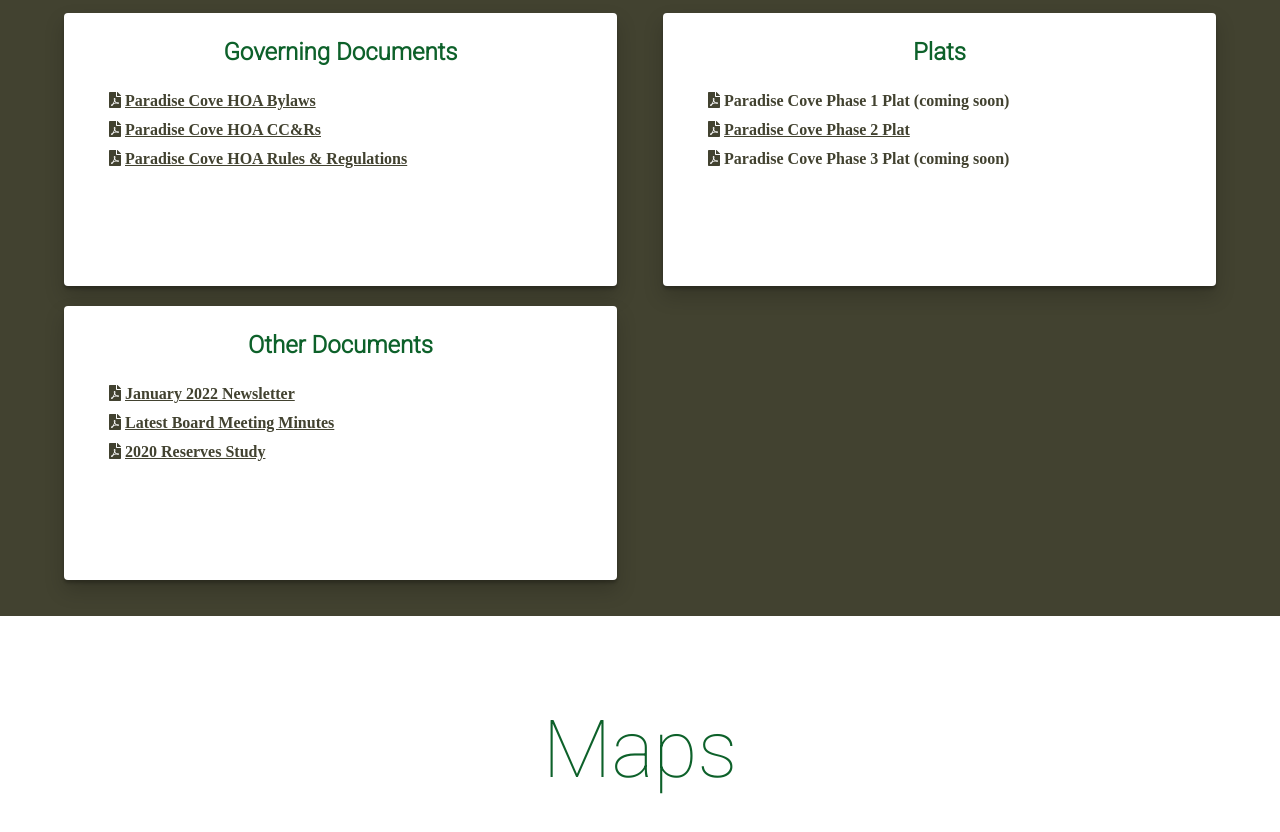
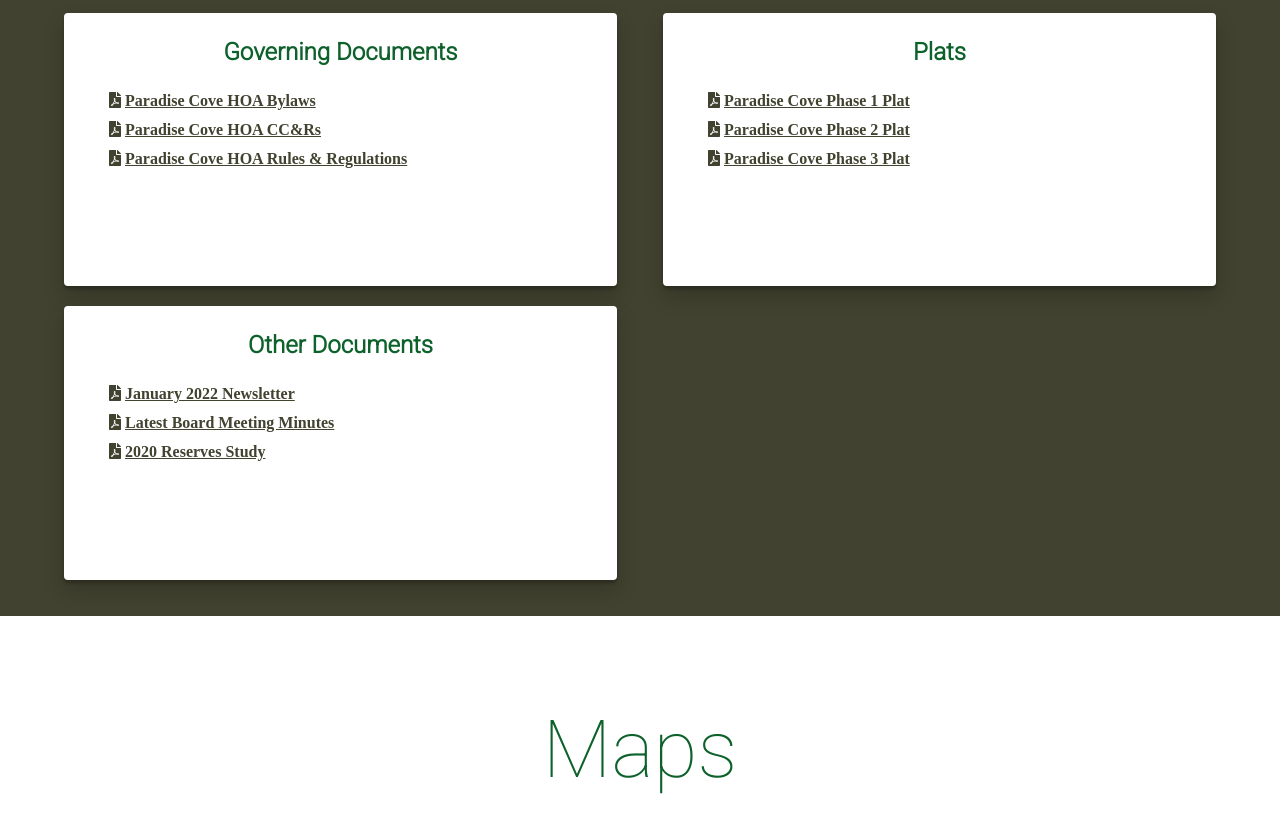
Before and after one commit to paradisecoveHOA/paradise-cove-hoa, a plain HTML site: page index.html in a window 1280 px wide. Shown: the part 2828-3660 px from the top of the page. Drawn offline with Linux system fonts and the light colour scheme; grey boxes are pictures that could not be loaded.

Commit message:
fix: add newly scanned plats

```diff
--- a/index.html
+++ b/index.html
@@ -122,10 +122,12 @@
         <div class="docs-category">
           <h2>Plats</h2>
           <ul>
-            <li><i class='fas fa-file-pdf fa-1x'> Paradise Cove Phase 1 Plat (coming soon)</i></li>
+            <li><i class='fas fa-file-pdf fa-1x'> <a href="docs/paradise-cove-plat-phase-1.pdf" target="_blank">Paradise
+              Cove Phase 1 Plat</a></i></li>
             <li><i class='fas fa-file-pdf fa-1x'> <a href="docs/paradise-cove-plat-phase-2.pdf" target="_blank">Paradise
                   Cove Phase 2 Plat</a></i></li>
-            <li><i class='fas fa-file-pdf fa-1x'> Paradise Cove Phase 3 Plat (coming soon)</i></li>
+            <li><i class='fas fa-file-pdf fa-1x'> <a href="docs/paradise-cove-plat-phase-3.pdf" target="_blank">Paradise
+              Cove Phase 3 Plat</a></i></li>
           </ul>
         </div>
         <div class="docs-category">
```
Also changed, not shown: 3 other files.
